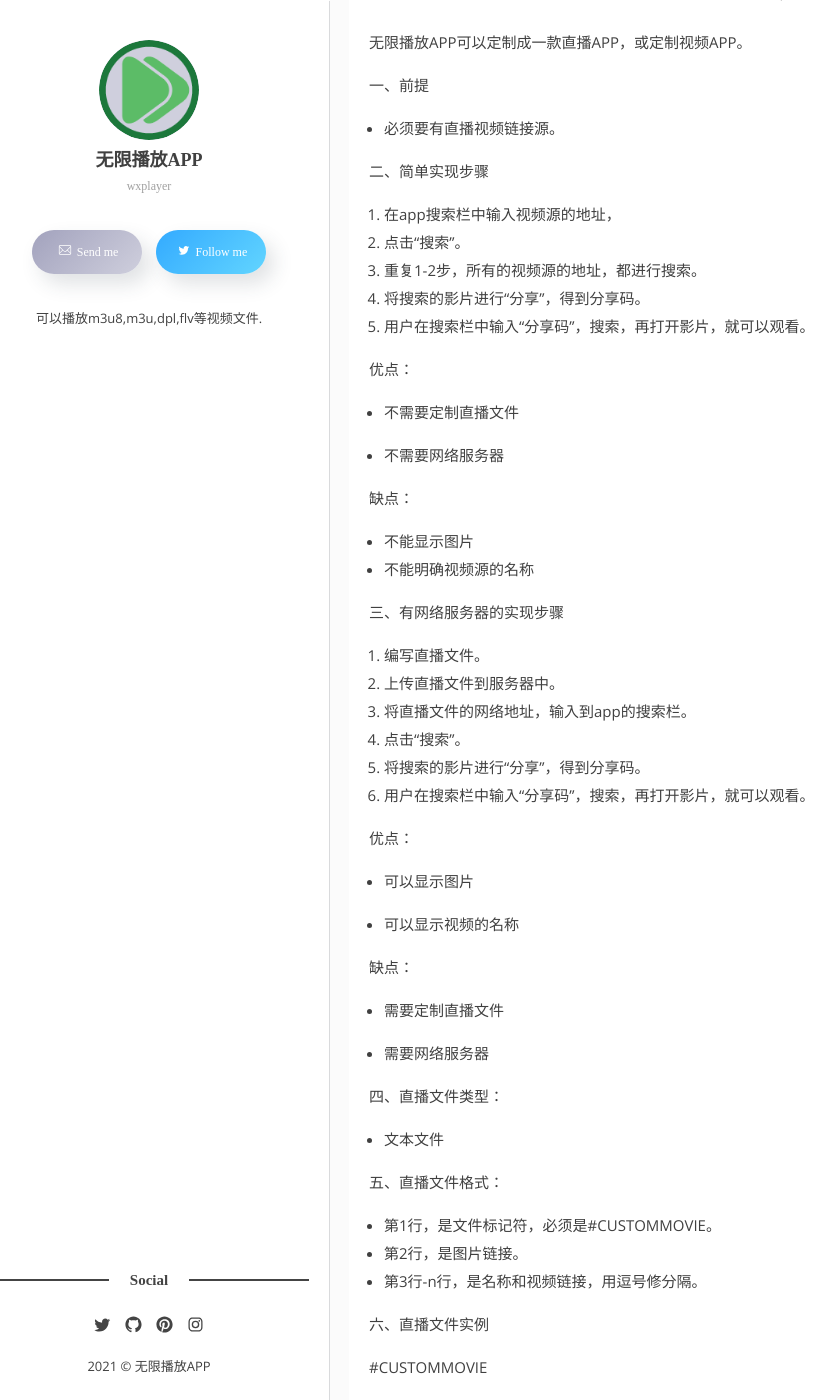
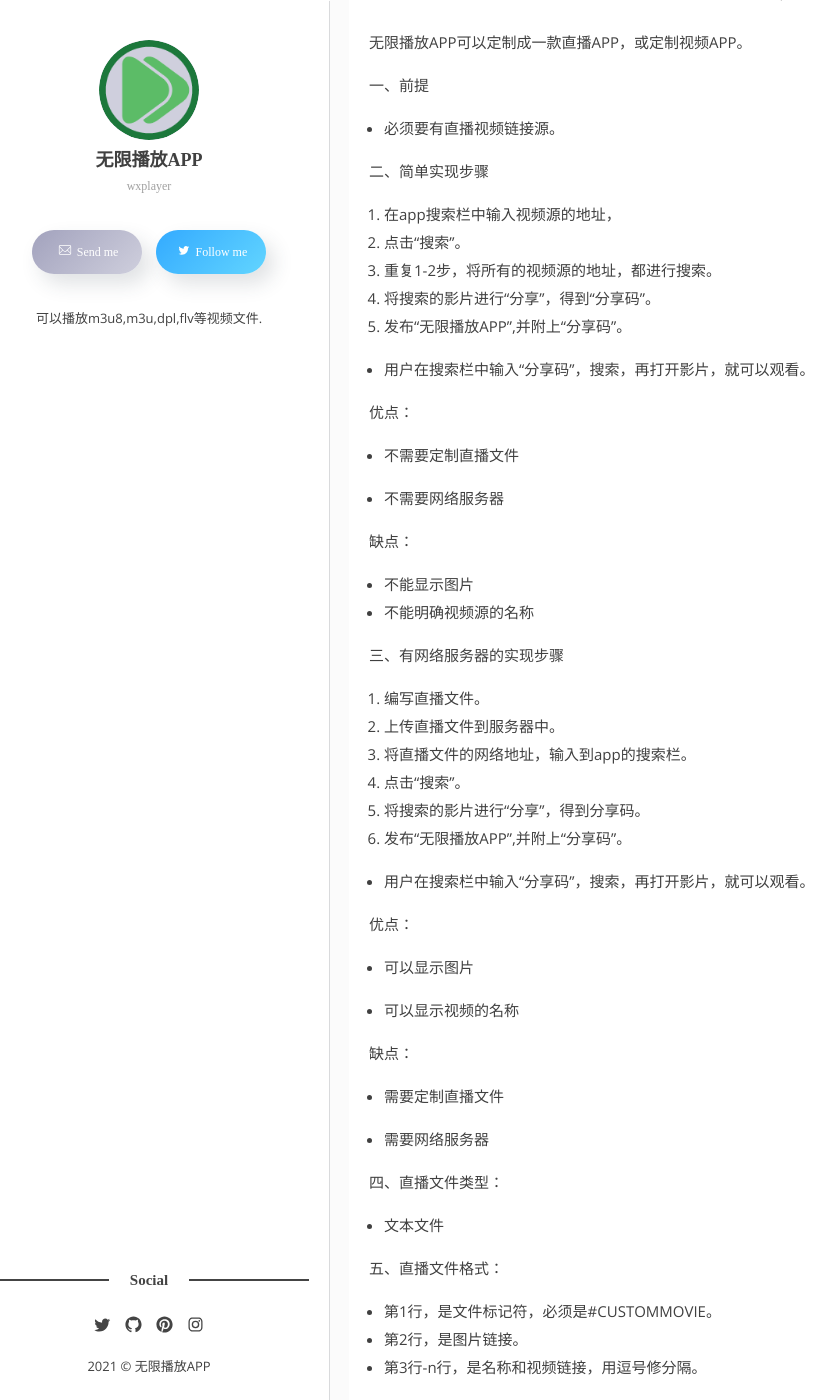
Before and after one commit to usa20201103/usa20201103.github.io, a Jekyll site: the page built from _posts/2018-02-06-plan-your-day-from-the-evening.markdown, in a window 1280 px wide and 1400 px high, scrolled down 610 px. Shown: the whole window, without its empty margins (31-867 px from the left). Built offline with Jekyll 4.4.1, drawn with Linux system fonts in a browser that asks for light colours; some web fonts are replaced; comment, search, counter and statistics services are not loaded.

Commit message:
Update 2018-02-06-plan-your-day-from-the-evening.markdown

```diff
--- a/_posts/2018-02-06-plan-your-day-from-the-evening.markdown
+++ b/_posts/2018-02-06-plan-your-day-from-the-evening.markdown
@@ -16,9 +16,11 @@ categories: life
 
 1. 在app搜索栏中输入视频源的地址，
 2. 点击“搜索”。
-3. 重复1-2步，所有的视频源的地址，都进行搜索。
-4. 将搜索的影片进行“分享”，得到分享码。
-5. 用户在搜索栏中输入“分享码”，搜索，再打开影片，就可以观看。
+3. 重复1-2步，将所有的视频源的地址，都进行搜索。
+4. 将搜索的影片进行“分享”，得到“分享码”。
+5. 发布“无限播放APP”,并附上“分享码”。
+
+* 用户在搜索栏中输入“分享码”，搜索，再打开影片，就可以观看。
 
 优点：
 
@@ -38,7 +40,9 @@ categories: life
 3. 将直播文件的网络地址，输入到app的搜索栏。
 4. 点击“搜索”。
 5. 将搜索的影片进行“分享”，得到分享码。
-6. 用户在搜索栏中输入“分享码”，搜索，再打开影片，就可以观看。
+6. 发布“无限播放APP”,并附上“分享码”。
+
+* 用户在搜索栏中输入“分享码”，搜索，再打开影片，就可以观看。
 
 优点：
 
```
